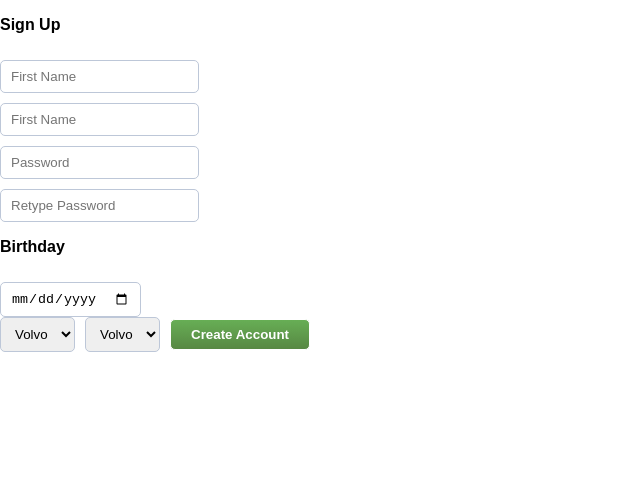
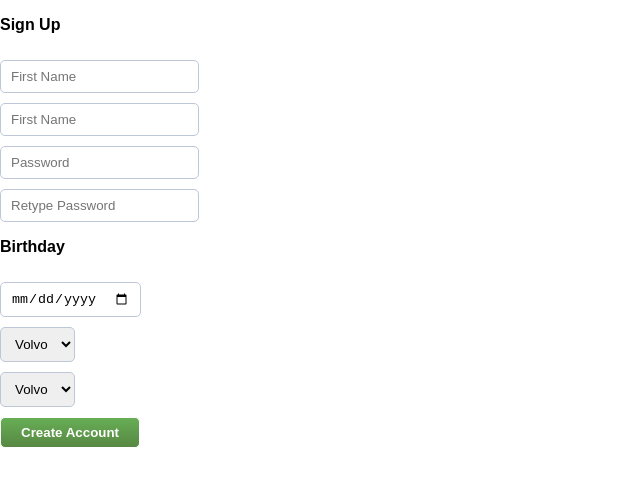
Before and after one commit to ciaramaegotis/SignUp, a React (Create React App) app: page / in a window 1280 px wide. Shown: the top 486 px of the page, without its empty margins (0-640 px from the left). Built offline with nearby package versions, Linux system fonts and the light colour scheme.

Commit message:
5th push

```diff
--- a/src/DropdownInput.js
+++ b/src/DropdownInput.js
@@ -0,0 +1,18 @@
+import React, { Component } from 'react';
+
+class DropdownInput extends Component{
+	render(){
+		return(
+			<div>
+				<select name="Province" className = "input input-row">
+				    <option value="volvo">Volvo</option>
+				    <option value="saab">Saab</option>
+				    <option value="fiat">Fiat</option>
+				    <option value="audi">Audi</option>
+			 	</select>
+			</div>
+		)
+	}
+}
+
+export default DropdownInput;
--- a/src/SignUp.js
+++ b/src/SignUp.js
@@ -3,6 +3,8 @@ import './SignUpForm.css';
 import StringInput from './StringInput';
 import PasswordInput from './PasswordInput';
 import DateInput from './DateInput';
+import Provinces from './provinces';
+import DropdownInput from './DropdownInput';
 
 class SignUp extends Component{
 	constructor(props){
@@ -29,6 +31,10 @@ class SignUp extends Component{
 		this.handleBirthdayChange = this.handleBirthdayChange.bind(this);
 		this.handleProvinceChange = this.handleProvinceChange.bind(this);
 		this.handleMunicipalityChange = this.handleMunicipalityChange.bind(this);
+
+	}
+
+	getInformation(e){
 
 	}
 
@@ -64,26 +70,16 @@ class SignUp extends Component{
 		return (
 			<div>
 				<p><b> Sign Up </b></p>
-				<StringInput label = "First Name" placeholder = "First Name"/>
-				<StringInput label = "Last Name" placeholder = "First Name"/>
-				<PasswordInput label = "Password" placeholder = "Password"/>
-				<PasswordInput label = "Retype Password" placeholder = "Retype Password"/>
+				<StringInput label = "First Name" placeholder = "First Name" changeHandler = {this.handleFirstNameChange}/>
+				<StringInput label = "Last Name" placeholder = "First Name" changeHandler = {this.handleLastNameChange}/>
+				<PasswordInput label = "Password" placeholder = "Password" changeHandler = {this.handlePasswordChange}/>
+				<PasswordInput label = "Retype Password" placeholder = "Retype Password" changeHandler = {this.handleRepeatPasswordChange}/>
 				<p><b>Birthday</b></p>
-				<DateInput label = "Birthday"/>
-				<select name="Province" className = "input">
-				    <option value="volvo">Volvo</option>
-				    <option value="saab">Saab</option>
-				    <option value="fiat">Fiat</option>
-				    <option value="audi">Audi</option>
-			 	</select>
-			 	<select name="Municipality" className = "input">
-				    <option value="volvo">Volvo</option>
-				    <option value="saab">Saab</option>
-				    <option value="fiat">Fiat</option>
-				    <option value="audi">Audi</option>
-			 	</select>
+				<DateInput label = "Birthday" changeHandler = {this.handleBirthdayChange}/>
+				<DropdownInput label = "Province" changeHandler = {this.handleProvinceChange}/>
+			 	<DropdownInput label = "Municipality" changeHandler = {this.handleMunicipalityChange}/>
 
-				<button id = "signup-button">
+				<button id = "signup-button" className = "input-row">
 				Create Account
 				</button>
 
```
